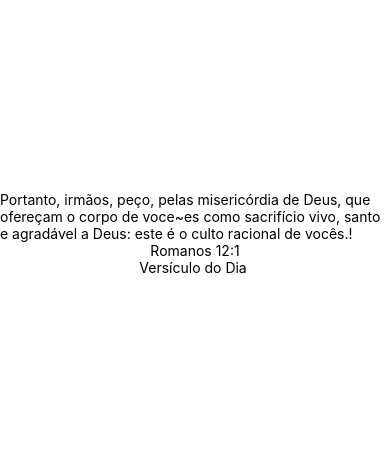
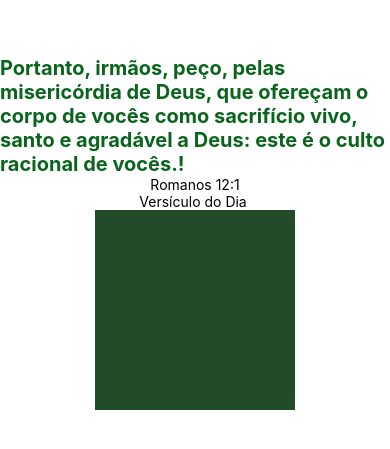
Before and after one commit to marcellogomes-santos/react-native-expo, a React Native app: screen / in a window 390 px wide. Shown: the part 189-638 px from the top of the page. Built offline with nearby package versions, Linux system fonts and the light colour scheme.

Commit message:
style: update text component and add new styles for titulo and box

```diff
--- a/App.js
+++ b/App.js
@@ -4,9 +4,10 @@ import { StyleSheet, Text, View } from 'react-native';
 export default function App() {
   return (
     <View style={styles.container}>
-      <Text>Portanto, irmãos, peço, pelas misericórdia de Deus, que ofereçam o corpo de voce~es como sacrifício vivo, santo e agradável a Deus: este é o culto racional de vocês.!</Text>
+      <Text style={styles.titulo}>Portanto, irmãos, peço, pelas misericórdia de Deus, que ofereçam o corpo de vocês como sacrifício vivo, santo e agradável a Deus: este é o culto racional de vocês.!</Text>
       <Text>Romanos 12:1</Text>
       <Text>Versículo do Dia </Text>
+      <View style={styles.box}></View>
       <StatusBar style="auto" />
     </View>
   );
@@ -19,4 +20,15 @@ const styles = StyleSheet.create({
     alignItems: 'center',
     justifyContent: 'center',
   },
+  titulo: {
+    fontSize: 20,
+    fontWeight: 'bold',
+    color: '#09641c',
+  },
+  box: {
+    width: 200,
+    height: 200,
+    backgroundColor: '#224b2a',
+
+  },
 });
```
